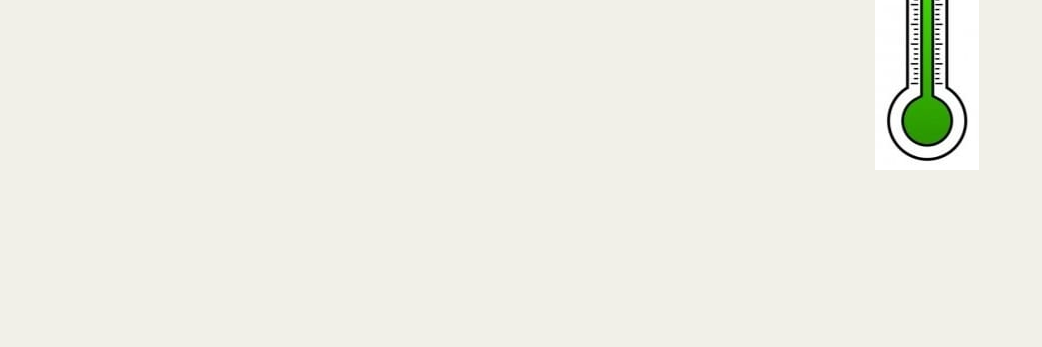
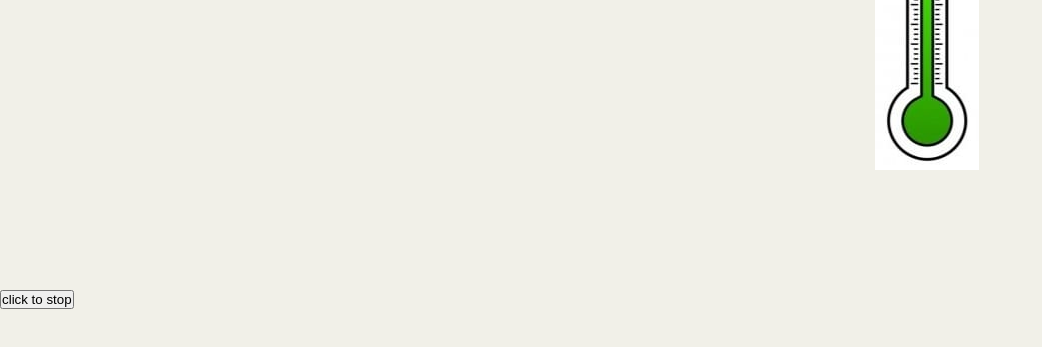
Before and after one commit to Vilensaurabh7/Thermometer-By-Using-J.S, a plain HTML site: page index.html in a window 1280 px wide. Shown: the part 211-558 px from the top of the page, without its empty margins (0-1042 px from the left). Drawn offline with Linux system fonts and the light colour scheme.

Commit message:
Update index.html

```diff
--- a/index.html
+++ b/index.html
@@ -11,9 +11,8 @@
     <div class="main">
         <h1>i am Thermometer</h1>
         <img src="" alt="image" id="thermo">
-        <!-- <div id="thermo">you r my</div> -->
-        <!-- <span id="thermo">you</span> -->
     </div>
+    <button id="btn" onclick="stopThermo()">click to stop</button>
     <script src="thermo.js"></script>
 </body>
 </html>
```
